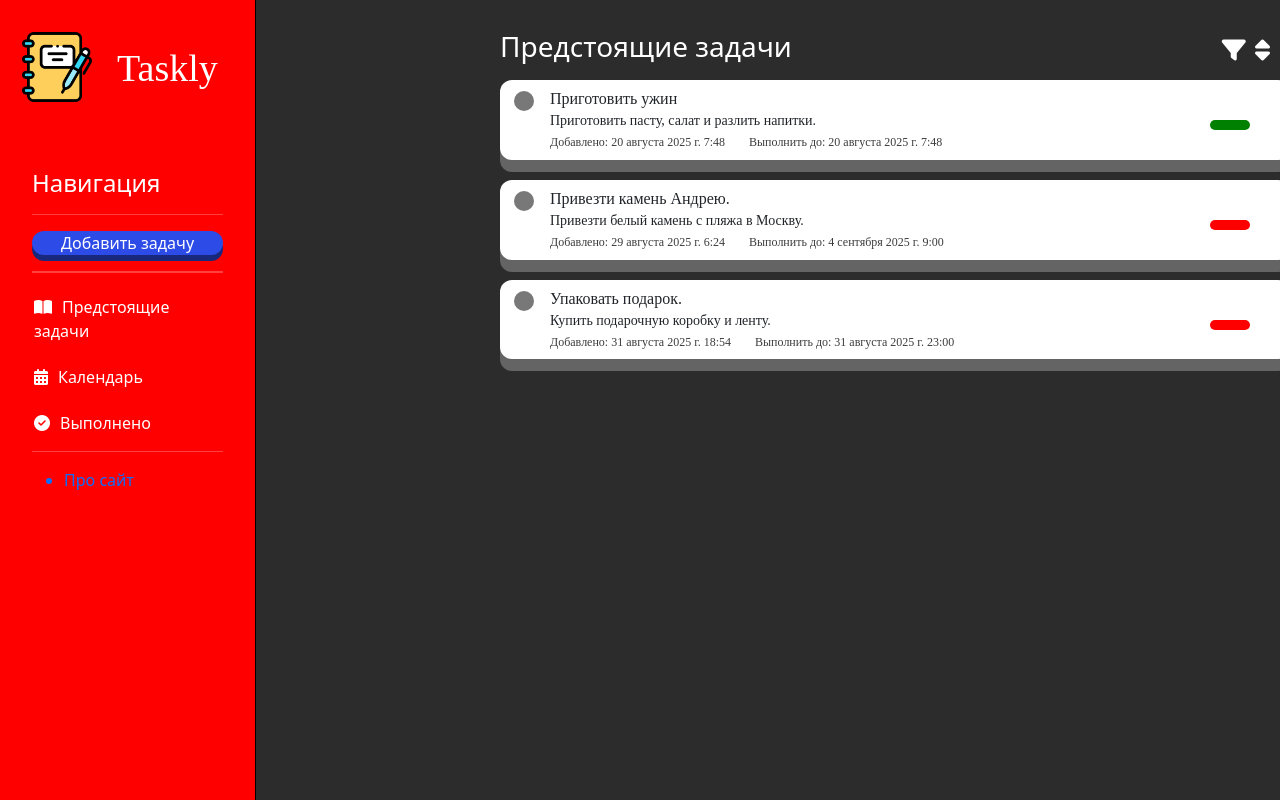
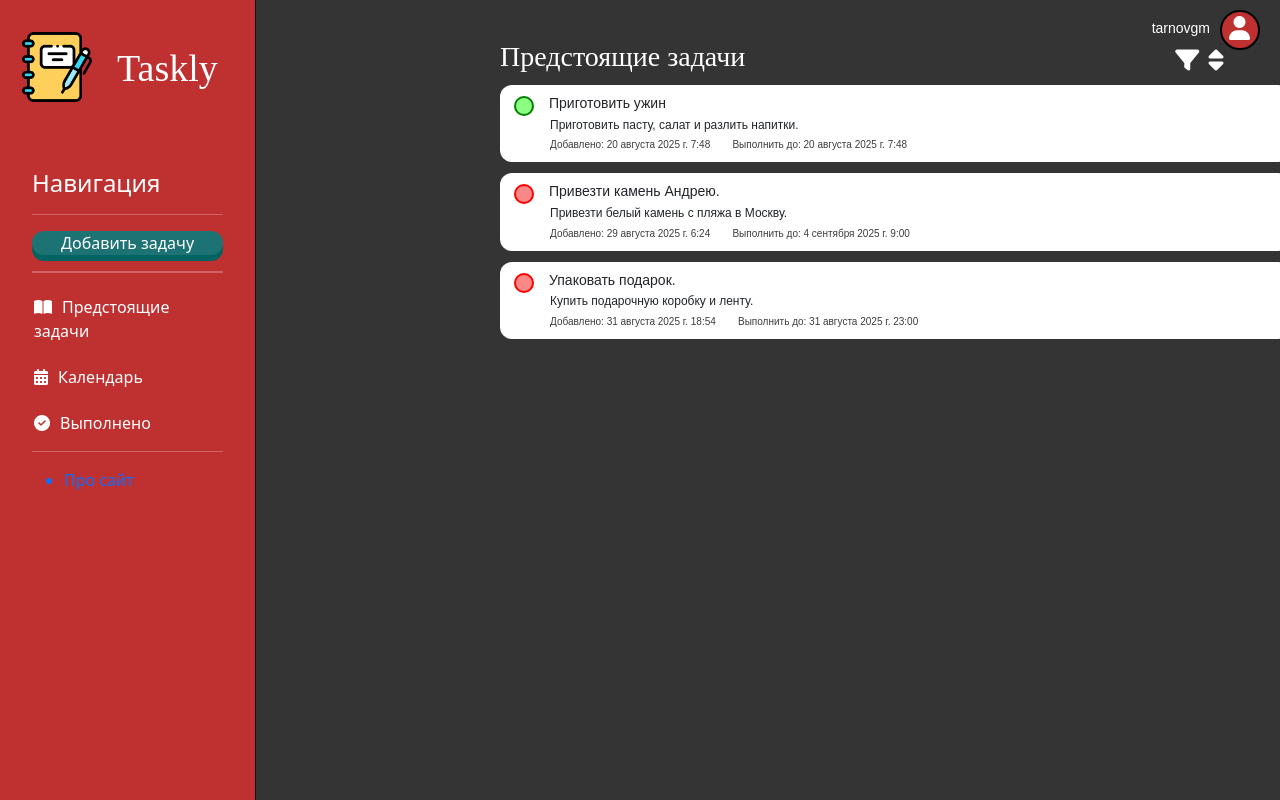
Before and after one commit to sonofsun61/TasksTracker, a Django app: page /home/ in a window 1280 px wide. Run offline with Django 5.2, Linux system fonts and the light colour scheme; a user stored in the database is signed in; data comes from the database, SQL or seed files in the repository; both versions use the stored data as it was after the commit.

Commit message:
Add files via upload

```diff
--- a/todo_site/todo_app/static/todo_app/css/aside.css
+++ b/todo_site/todo_app/static/todo_app/css/aside.css
@@ -1,10 +1,10 @@
 body {
-    background: #2c2c2c;
+    background: #343434;
 }
 
 aside {
     float: left;
-    background: red;
+    background: #BF3030;
     width: 20%;
     padding: 2.5%;
     height: 100vh;
@@ -54,15 +54,17 @@ ul i {
 .aside__add-new-task {
     display: block;
     width: 100%;
-    background-color: #2c4be7;
+    background-color: #1D7373;
     border-radius: 20px;
-    box-shadow: #18287c 0px 6px 0px 0px;
+    box-shadow: #006363 0px 6px 0px 0px;
     text-align: center;
     cursor: pointer;
     transition: transform .5s ease;
 }
 
-.aside__about {}
+.aside__about {
+    cursor: pointer;
+}
 
 aside a {
     text-decoration: none;
--- a/todo_site/todo_app/static/todo_app/css/home.css
+++ b/todo_site/todo_app/static/todo_app/css/home.css
@@ -9,6 +9,7 @@
     overflow-y: auto;
     overflow-x: hidden;
     padding-right: 10px;
+    margin-top: 25px;
 }
 
 .main__tasks-area::-webkit-scrollbar {
@@ -17,20 +18,26 @@
 
 /* Основные надписи */
 
-.main__task-name {
-    padding-left: 50px;
+
+.main__task-name-container__task-name {
+    position: relative;
+    padding-left: 49px;
     padding-top: 6px;
     cursor: default;
+    font-family: sans-serif;
+    font-size: 14px;
 }
 
 .main__task-details {
-    font-size: 14px;
+    font-family: sans-serif;
+    font-size: 12px;
     padding-left: 50px;
     cursor: default;
 }
 
 .main__task-created-at {
-    font-size: 12px;
+    font-family: sans-serif;
+    font-size: 10px;
     color: rgb(60, 60, 60);
     padding-bottom: 15px;
     padding-left: 50px;
@@ -38,52 +45,100 @@
 }
 
 .main__task-list {
-    position: relative;
+    display: block;
     width: 100%;
     text-align: left;
     background-color: rgb(255, 255, 255);
     border-radius: 12px;
     border: none;
-    box-shadow: rgb(100, 100, 100) 0px 12px 0px 0px;
     font-family: Lobster;
     line-height: 0.4;
-    margin-top: 20px;
     padding-top: 10px;
+    margin-bottom: -5px;
 }
 
-.main__task-list:hover {
-    cursor: pointer;
+/* tools */
+.main__task-list__tool-container {
+    display: none;
+    float: right;
+    justify-content: space-between;
+    margin-right: 190px;
+    margin-top: 20px;
+    width: 60px;
+    height: 25px;
 }
 
-/* Кнопка редактирования */
+.main__task-list__edit-icon-container {
+    cursor: pointer;
+    height: 25px;
+    width: 25px;
+    border-radius: 5px;
+}
 
-.main__task-list__edit-icon-container {
-    display: none;
-    float: right;
-    margin-right: 50px;
-    margin-top: 25px;
+.main__task-list__trash-icon-container {
+    cursor: pointer;
+    height: 25px;
+    width: 25px;
+    border-radius: 5px;
+}
+
+.main__task-list__trash-icon {
+    margin-top: 4px;
+    margin-left: 6px;
+}
+
+.main__task-list__edit-icon {
+    margin-top: 4px;
+    margin-left: 5px;
 }
 
 .main__task-list__edit-tip {
     opacity: 0;
     visibility: hidden;
     position: absolute;
-    top: 8px;
-    right: 85px;
-    font-size: 14px;
-    background-color: rgb(42, 42, 42);
-    color: white;
+    margin-top: -28px;
+    margin-left: -33px;
+    font-size: 12px;
+    background-color: rgb(209, 209, 209);
+    border: none;
+    color: black;
+    padding: 8px;
+    border-radius: 5px;
+    transition: opacity 0.3s ease, visibility 0.3s ease;
+    transition-delay: 1s;
+}
+
+.main__task-list__trash-tip {
+    opacity: 0;
+    visibility: hidden;
+    position: absolute;
+    margin-top: -48px;
+    margin-left: -38px;
+    width: 100px;
+    font-size: 12px;
+    background-color: rgb(209, 209, 209);
+    border: none;
+    color: black;
     padding: 8px;
     border-radius: 5px;
     transition: opacity 0.2s ease, visibility 0.2s ease;
     transition-delay: 1s;
 }
 
-.main__task-list:hover .main__task-list__edit-icon-container {
-    display: block;
+.main__task-list:hover .main__task-list__tool-container {
+    display: flex;
 }
 
-.main__task-list__edit-icon-container:hover .main__task-list__edit-tip {
+.main__task-list__edit-icon-container:hover {
+    background-color: rgb(204, 204, 204);
+}
+
+.main__task-list__trash-icon-container:hover {
+    background-color: rgb(204, 204, 204);
+}
+
+.main__task-list__edit-icon-container:hover .main__task-list__edit-tip,
+.main__task-list__trash-icon-container:hover .main__task-list__trash-tip {
     opacity: 1;
     visibility: visible;
 }
@@ -95,7 +150,7 @@
     left: 500px;
     top: 30px;
     width: 100%;
-    margin-bottom: 30px;
+    margin-top: 10px;
     color: white;
     padding-bottom: 10px;
 }
@@ -115,6 +170,19 @@
     display: block;
     float: left;
     font-size: 28px;
+    color: black;
+    font-family: Lobster;
+    color: white;
+    cursor: default;
+}
+
+.main__no-tasks-label {
+    position: fixed;
+    left: 500px;
+    top: 30px;
+    font-size: 28px;
+    color: black;
+    font-family: Lobster;
     color: white;
     cursor: default;
 }
@@ -137,7 +205,9 @@
     user-select: none;
 }
 
-.main__old-checkbox__checkmark {
+.priority-low,
+.priority-medium,
+.priority-high {
     width: 20px;
     height: 20px;
     background-color: rgb(120, 120, 120);
@@ -149,17 +219,36 @@
     border-radius: 12px;
 }
 
-.main__old-checkbox:hover .main__old-checkbox__checkmark {
+.priority-high {
+    background-color: #fb8787;
+    border: 2px solid rgb(255, 0, 0);
+}
+
+.priority-medium {
+    background-color: #fdff7a;
+    border: 2px solid rgb(234, 170, 8);
+}
+
+.priority-low {
+    background-color: #8cff82;
+    border: 2px solid green;
+}
+
+.main__old-checkbox:hover .priority-high .priority-medium .priority-low {
     background-color: rgb(255, 56, 86);
     border-color: rgb(255, 56, 86);
 }
 
-.main__old-checkbox input:checked+.main__old-checkbox__checkmark {
+.main__old-checkbox input:checked+.priority-high,
+.main__old-checkbox input:checked+.priority-medium,
+.main__old-checkbox input:checked+.priority-low {
     background-color: rgb(255, 56, 86);
     border-color: rgb(255, 56, 86);
 }
 
-.main__old-checkbox__checkmark::after {
+.priority-high::after,
+.priority-medium::after,
+.priority-low::after {
     content: "";
     position: absolute;
     display: none;
@@ -172,45 +261,56 @@
     transform: rotate(45deg);
 }
 
-.main__old-checkbox input:checked+.main__old-checkbox__checkmark::after {
+.main__old-checkbox input:checked+.priority-high::after,
+.main__old-checkbox input:checked+.priority-medium::after,
+.main__old-checkbox input:checked+.priority-low::after {
     display: block;
 }
 
-.main__old-checkbox:hover input:not(:checked)+.main__old-checkbox__checkmark::after {
+.main__old-checkbox:hover input:not(:checked)+.priority-high::after,
+.main__old-checkbox:hover input:not(:checked)+.priority-medium::after,
+.main__old-checkbox:hover input:not(:checked)+.priority-low::after {
     display: block;
     content: "";
     position: absolute;
-    left: 7px;
+    left: 6px;
     top: 2px;
     width: 6px;
     height: 12px;
-    border: solid rgb(40, 40, 40);
+    border: solid rgb(65, 65, 65);
     border-width: 0 2.5px 2.5px 0;
     transform: rotate(45deg);
 }
 
-/* Настройки указания приоритета */
+.header {
+    height: 40px;
+}
 
-.priority-low,
-.priority-medium,
-.priority-high {
+.header__profile-icon-container {
     display: block;
     float: right;
-    height: 10px;
     width: 40px;
-    margin-top: 30px;
-    margin-right: 40px;
-    border-radius: 8px;
+    height: 40px;
+    border-radius: 20px;
+    margin-right: 20px;
+    margin-top: 10px;
+    background-color: #BF3030;
+    border: 2px solid rgb(0, 0, 0);
 }
 
-.priority-low {
-    background: green;
+#profileIcon {
+    display: block;
+    color: white;
+    margin-left: 7px;
+    margin-top: 16px;
 }
 
-.priority-medium {
-    background: yellow;
+.header__login {
+    display: block;
+    float: right;
+    font-size: 14px;
+    font-family: sans-serif;
+    margin-top: 18px;
+    margin-right: 10px;
+    color: white;
 }
-
-.priority-high {
-    background: red;
-}
--- /dev/null
+++ b/todo_site/todo_app/static/todo_app/js/delete_task.js
@@ -0,0 +1,39 @@
+document.addEventListener('DOMContentLoaded', function () {
+    const trashIcons = document.querySelectorAll('.main__task-list__trash-icon-container');
+
+    function getCSRFToken() {
+        return document.querySelector('meta[name="csrf-token"]').getAttribute('content');
+    }
+
+    trashIcons.forEach(function (trashIcon) {
+        trashIcon.addEventListener('click', function () {
+            const taskElement = this.closest('.main__task-list');
+
+            if (taskElement) {
+                const taskId = taskElement.dataset.taskId;
+
+                fetch(`/delete-task/${taskId}/`, {
+                    method: 'DELETE',
+                    headers: {
+                        'Content-Type': 'application/json',
+                        'X-CSRFToken': getCSRFToken(),
+                    },
+                })
+                    .then(response => response.json())
+                    .then(data => {
+                        if (data.success) {
+                            taskElement.style.transition = 'opacity 0.5s ease';
+                            taskElement.style.opacity = '0';
+
+                            setTimeout(() => {
+                                taskElement.remove();
+                            }, 500);
+                        } else {
+                            console.error('Ошибка удаления:', data.message);
+                            taskElement.style.opacity = '1';
+                        }
+                    })
+            }
+        });
+    });
+});
--- a/todo_site/todo_app/templates/todo_app/home.html
+++ b/todo_site/todo_app/templates/todo_app/home.html
@@ -13,6 +13,14 @@
 {% endblock %}
 
 {% block content %}
+<header class="header">
+    <div class="header__profile-icon-container"><i class="fa-solid fa-user fa-xl" id="profileIcon"></i></div>
+    {% if user.is_authenticated %}
+    <p class="header__login">{{ user.username }}</p>
+    {% else %}
+    <p class="header__login">Гость</p>
+    {% endif %}
+</header>
 <noscript>Необходимо включить Javascript в вашем браузере</noscript>
 <div class="main">
     {% if tasks %}
@@ -24,17 +32,22 @@
     <div class="main__tasks-area">
         {% for task in tasks %}
         <div class="main__task-list" data-task-id="{{task.id}}">
-            <div class="priority-item {{ task.priority_class }}"></div>
-            <div class="main__task-list__edit-icon-container" id="EditIcon">
-                <div class="main__task-list__edit-icon"><i class="fa-regular fa-pen-to-square"></i></div>
-                <div class="main__task-list__edit-tip" id="EditTip">Редактировать</div>
+            <div class="main__task-list__tool-container">
+                <div class="main__task-list__edit-icon-container" id="EditIcon">
+                    <div class="main__task-list__edit-tip" id="EditTip">Редактировать</div>
+                    <div class="main__task-list__edit-icon"><i class="fa-solid fa-pen-to-square"></i></div>
+                </div>
+                <div class="main__task-list__trash-icon-container" id="trashIcon">
+                    <div class="main__task-list__trash-icon"><i class="fa-solid fa-trash-can"></i></div>
+                    <div class="main__task-list__trash-tip" id="trashTip">Удалить задачу</div>
+                </div>
             </div>
             <div class="main__task-list__edit-form" id="editForm"></div>
             <label class="main__old-checkbox">
                 <input type="checkbox" class="main__old-checkbox__checkbox" id="task-{{task.id}}"">
-                <span class=" main__old-checkbox__checkmark"></span>
+                <span class=" main__old-checkbox__checkmark-item {{task.priority_class}}"></span>
             </label>
-            <p class="main__task-name">{{task.task}}</p>
+            <p class="main__task-name-container__task-name">{{task.task}}</p>
             {% if task.details|length <= 62 %} <p class="main__task-details">{{ task.details }}</p>
                 {% else %}
                 <p class="main__task-details">{{ task.details|slice:':61'}}...</p>
@@ -46,10 +59,10 @@
     </div>
     {% else %}
     <div>
-        <p class="main__no-tasks-label">У вас нет задач</p>
+        <p class="main__no-tasks-label">У вас нет предстоящих задач</p>
     </div>
     {% endif %}
 </div>
 <script src="{% static 'todo_app/js/complete_task.js' %}"></script>
-<script src="{% static 'todo_app/js/edit_task.js' %}"></script>
+<script src="{% static 'todo_app/js/delete_task.js' %}"></script>
 {% endblock %}
--- a/todo_site/todo_app/views.py
+++ b/todo_site/todo_app/views.py
@@ -1,10 +1,12 @@
 from django.shortcuts import render, get_object_or_404
+from django.http import JsonResponse
 from django.contrib.auth import authenticate, login, logout
 from django.shortcuts import redirect
 from .forms import CustomUserCreationForm
 from .models import Tasks
 from django.utils import timezone
 from django.contrib.auth.decorators import login_required
+from django.views.decorators.csrf import csrf_exempt
 
 def start_page(request):
     return render(request, 'todo_app/start_page.html')
@@ -66,6 +68,43 @@ def complete_task_ajax(request, task_id):
     return JsonResponse({'status': 'error', 'message': 'Invalid request method'})
 
 @login_required
+def undo_task_ajax(request, task_id):
+    if request.method == 'POST':
+        try:
+            task = get_object_or_404(Tasks, id=task_id, author=request.user)
+            task.done = False
+            task.completion_time = None  # Сбрасываем время завершения
+            task.save()
+            return JsonResponse({'status': 'success', 'message': 'Задача возвращена'})
+        except Exception as e:
+            return JsonResponse({'status': 'error', 'message': str(e)})
+    return JsonResponse({'status': 'error', 'message': 'Invalid request method'})
+
+@login_required
+@csrf_exempt
+def delete_task_ajax(request, task_id):
+    if request.method == 'DELETE':
+        try:
+            task = Tasks.objects.get(id=task_id)
+            task.delete()
+            return JsonResponse({
+                'success': True,
+                'message': 'Задача успешно удалена'
+            })
+        except Tasks.DoesNotExist:
+            return JsonResponse({
+                'success': False,
+                'message': 'Задача не найдена'
+            }, status=404)
+        except Exception as e:
+            print(f"Ошибка при удалении: {e}")
+            return JsonResponse({
+                'success': False,
+                'message': 'Произошла ошибка при удалении'
+            }, status=500)
+
+
+@login_required
 def completed_tasks(request):
     user_tasks = Tasks.objects.filter(author=request.user, done=True)
     return render(request, 'todo_app/completed.html', {'tasks': user_tasks})
--- a/todo_site/todo_site/urls.py
+++ b/todo_site/todo_site/urls.py
@@ -14,6 +14,8 @@ urlpatterns = [
     path('about/', views.about, name='about'),
     path('completed_tasks/', views.completed_tasks, name='completed_tasks'),
     path('complete-task/<int:task_id>/', views.complete_task_ajax, name='complete_task_ajax'),
+    path('delete-task/<int:task_id>/', views.delete_task_ajax, name='delete_task_ajax'),
     path('today/', views.today, name='today'),
+    path('undo-task/<int:task_id>/', views.undo_task_ajax, name='undo_task_ajax'),
 
 ] + static(settings.STATIC_URL, document_root=settings.STATIC_ROOT)
```
Also changed, not shown: todo_site/todo_app/static/todo_app/css/completed.css (+47 -40 lines), todo_site/todo_app/static/todo_app/css/login.css (+10 -10 lines), todo_site/todo_app/static/todo_app/js/undo_task.js (added, +64 -0 lines), todo_site/todo_app/templates/todo_app/completed.html (+16 -10 lines), todo_site/db.sqlite3.
